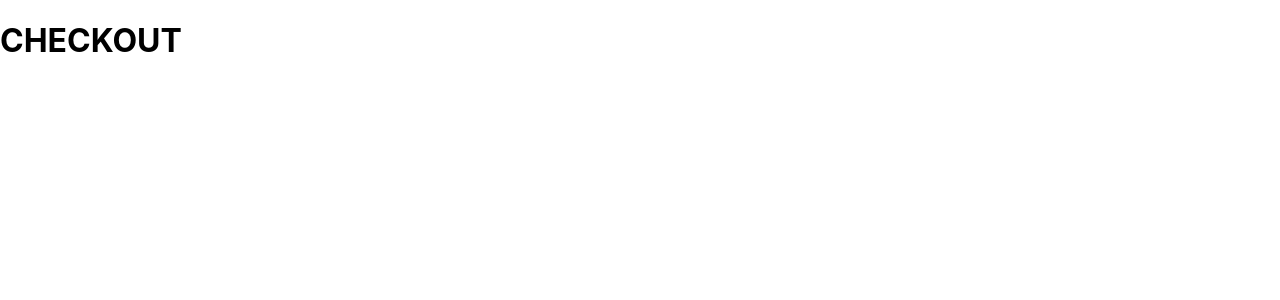
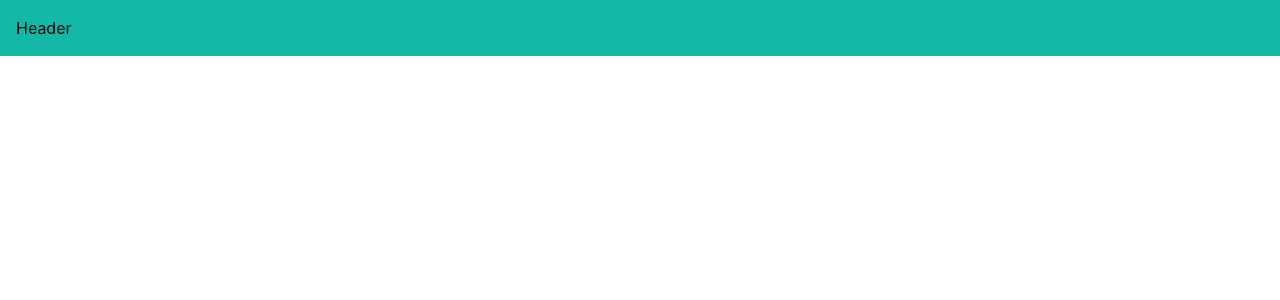
Before and after one commit to NickBansal/checkout, a React (Create React App) app: page / in a window 1280 px wide. Shown: the top 300 px of the page. Built offline with nearby package versions, Linux system fonts and the light colour scheme.

Commit message:
initialised tailwind css

```diff
--- a/package.json
+++ b/package.json
@@ -36,11 +36,14 @@
     ]
   },
   "devDependencies": {
+    "autoprefixer": "^10.4.4",
     "eslint": "^8.13.0",
     "eslint-config-airbnb": "^19.0.4",
     "eslint-plugin-import": "^2.26.0",
     "eslint-plugin-jsx-a11y": "^6.5.1",
     "eslint-plugin-react": "^7.29.4",
-    "eslint-plugin-react-hooks": "^4.4.0"
+    "eslint-plugin-react-hooks": "^4.4.0",
+    "postcss": "^8.4.12",
+    "tailwindcss": "^3.0.24"
   }
 }
--- /dev/null
+++ b/postcss.config.js
@@ -0,0 +1,6 @@
+module.exports = {
+  plugins: {
+    tailwindcss: {},
+    autoprefixer: {},
+  },
+}
--- a/src/App.js
+++ b/src/App.js
@@ -1,11 +1,11 @@
 import React from 'react';
+
+import Header from './components/Header';
 
 function App() {
   return (
     <div className="App">
-      <header className="App-header">
-        <h1>CHECKOUT</h1>
-      </header>
+      <Header />
     </div>
   );
 }
--- /dev/null
+++ b/src/components/Header/index.js
@@ -0,0 +1,7 @@
+import React from 'react';
+
+export default function Header() {
+  return (
+    <header className="w-full bg-teal-500 p-4">Header</header>
+  );
+}
--- a/src/index.css
+++ b/src/index.css
@@ -1,3 +1,7 @@
+@tailwind base;
+@tailwind components;
+@tailwind utilities;
+
 body {
   margin: 0;
   font-family: -apple-system, BlinkMacSystemFont, 'Segoe UI', 'Roboto', 'Oxygen',
--- /dev/null
+++ b/src/pages/checkout.js
@@ -0,0 +1,9 @@
+import React from 'react';
+
+import Header from '../components/Header';
+
+export default function Checkout() {
+  return (
+    <Header />
+  );
+}
--- a/src/reportWebVitals.js
+++ b/src/reportWebVitals.js
@@ -1,6 +1,8 @@
-const reportWebVitals = onPerfEntry => {
+const reportWebVitals = (onPerfEntry) => {
   if (onPerfEntry && onPerfEntry instanceof Function) {
-    import('web-vitals').then(({ getCLS, getFID, getFCP, getLCP, getTTFB }) => {
+    import('web-vitals').then(({
+      getCLS, getFID, getFCP, getLCP, getTTFB,
+    }) => {
       getCLS(onPerfEntry);
       getFID(onPerfEntry);
       getFCP(onPerfEntry);
--- /dev/null
+++ b/tailwind.config.js
@@ -0,0 +1,7 @@
+module.exports = {
+  content: ['./src/**/*.{js,jsx}'],
+  theme: {
+    extend: {},
+  },
+  plugins: [],
+};
```
